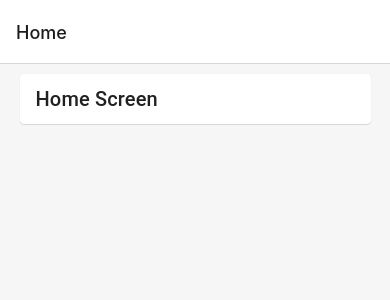
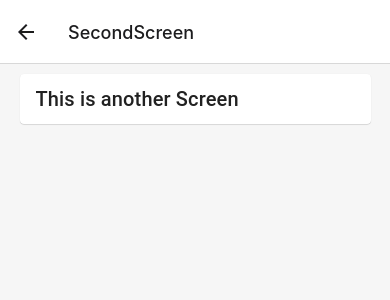
Before and after one commit to nicolepav/HackDavis, a React Native app in the folder PantryPickupProject/: screen /SecondScreen in a window 390 px wide. Before the commit this address had no page. Shown: the top 300 px of the page. Built offline with nearby package versions, Linux system fonts and the light colour scheme.

Commit message:
succesfully go between screens

```diff
--- a/PantryPickupProject/App.js
+++ b/PantryPickupProject/App.js
@@ -6,6 +6,7 @@ import { NavigationContainer } from '@react-navigation/native';
 import { createStackNavigator } from '@react-navigation/stack';
 import { Provider as PaperProvider } from 'react-native-paper'
 import HomeScreen from './screens/HomeScreen';
+import SecondScreen from './screens/SecondScreen';
 
 const Stack = createStackNavigator();
 
@@ -14,6 +15,7 @@ export default function App() {
     <NavigationContainer>
        <Stack.Navigator>
          <Stack.Screen name="Home" component={HomeScreen} />
+         <Stack.Screen name="SecondScreen" component={SecondScreen} />
        </Stack.Navigator>
     </NavigationContainer>
   );
--- a/PantryPickupProject/screens/HomeScreen.js
+++ b/PantryPickupProject/screens/HomeScreen.js
@@ -4,11 +4,16 @@ import { Button, Card } from 'react-native-paper';
 import { DefaultTheme } from 'react-native-paper';
 
 
-function HomeScreen () {
+function HomeScreen ( {navigation} ) {
   return (
     <ScrollView style={styles.scrollView}>
       <Card style={styles.card}>
-        <Card.Title title="Home Screen" />
+      <Card.Title title="Navigate to 'Book' Screen" />
+        <Card.Content>
+          <Button mode="contained" onPress={() => navigation.navigate('SecondScreen')}>
+            Navigate
+          </Button>
+        </Card.Content>
       </Card>
     </ScrollView>
   )
--- /dev/null
+++ b/PantryPickupProject/screens/SecondScreen.js
@@ -0,0 +1,29 @@
+import React from 'react';
+import { StyleSheet, View } from 'react-native';
+import { Card } from 'react-native-paper';
+import { DefaultTheme } from 'react-native-paper';
+
+function SecondScreen () {
+  return (
+    <View style={styles.container}>
+      <Card style={styles.card}>
+        <Card.Title title="This is another Screen" />
+      </Card>
+    </View>
+  );
+}
+
+const styles = StyleSheet.create({
+  container: {
+    flex: 1,
+    flexDirection: 'column',
+    backgroundColor: DefaultTheme.colors.background,
+    alignItems: 'center',
+    paddingTop: 10
+  },
+  card: {
+    width: '90%'
+  }
+});
+
+export default SecondScreen;
```
